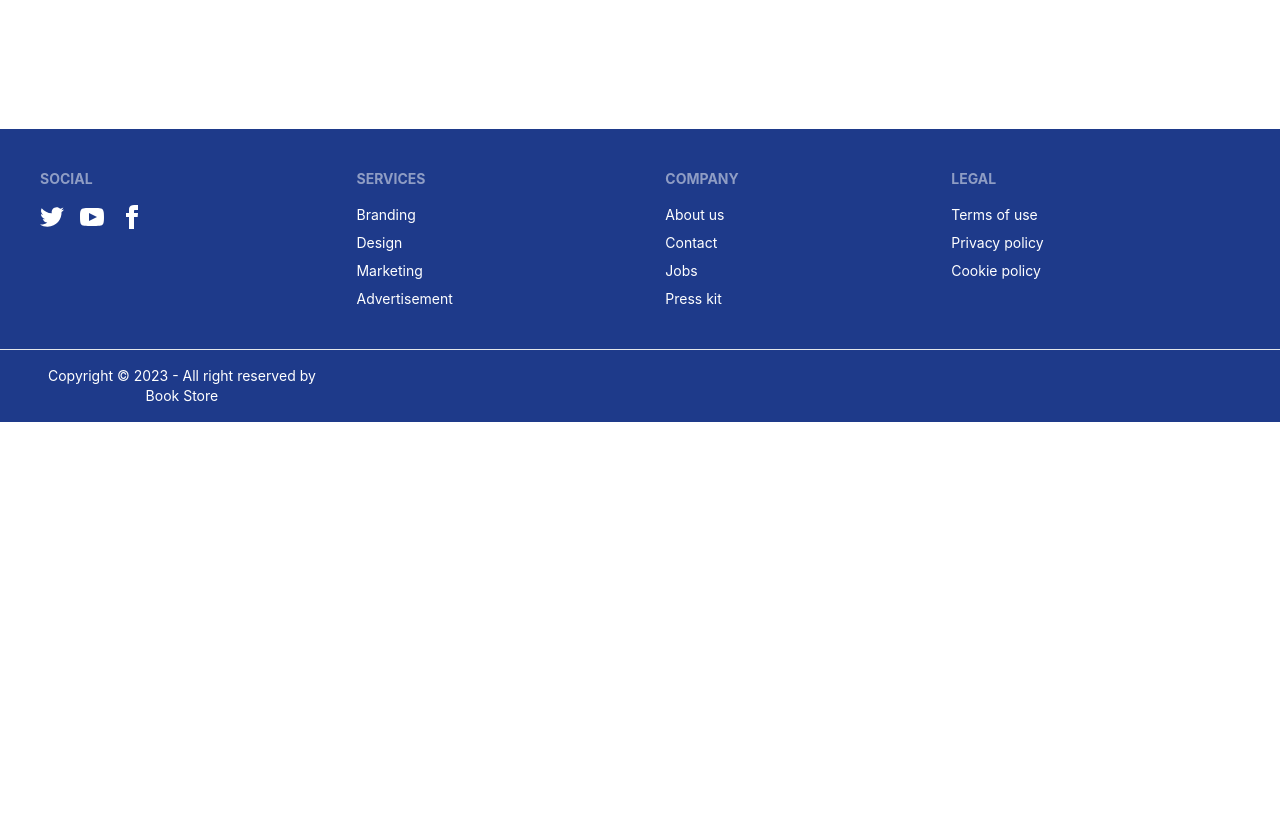
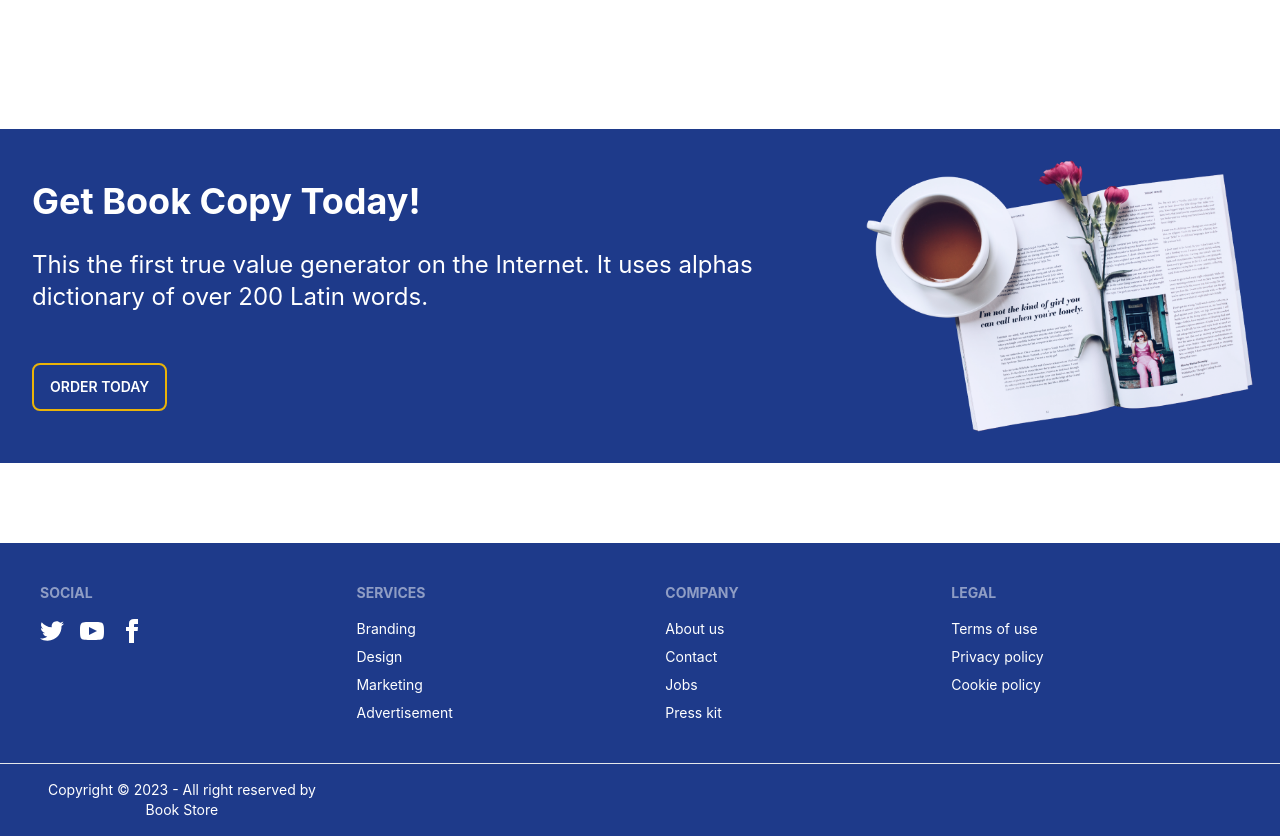
Before and after one commit to imashiqe/book-app, a React (Create React App) app: page / in a window 1280 px wide. Shown: the part 2080-2916 px from the top of the page. Before the commit the page ends 2502 px from the top, so only its background shows below. Built offline with nearby package versions, Linux system fonts and the light colour scheme.

Commit message:
get book part finished

```diff
--- /dev/null
+++ b/src/component/Home/Book_copy/Book_copy.js
@@ -0,0 +1,26 @@
+import React from 'react';
+import bookcopy from '../../../assets/image/booktea.png';
+const Book_copy = () => {
+    return (
+        <div className='my-20 bg-blue-900'>
+
+
+        <div className='grid grid-cols-1 lg;grid-cols-2 container py-5 mx-auto'>
+        <div className="card card-side  ">
+
+  <div className="card-body">
+    <h2 className="card-title text-4xl text-white font-bold pb-5">Get Book Copy Today!</h2>
+    <p className='text-2xl text-white'>This the first true value generator on the Internet. It uses alphas dictionary of over 200 Latin words.</p>
+    <div className="card-actions ">
+      <button className="btn btn-primary bg-transparent border-2 border-yellow-500">Order Today</button>
+    </div>
+  </div>
+
+  <figure><img src={bookcopy} alt="Movie"/></figure>
+</div>
+        </div>
+    </div>
+    );
+};
+
+export default Book_copy;
--- a/src/component/Home/Home.js
+++ b/src/component/Home/Home.js
@@ -1,6 +1,7 @@
 import React from 'react';
 import About_author from './Banner/About_author/About_author';
 import Banner from './Banner/Banner';
+import Book_copy from './Book_copy/Book_copy';
 import Book_include from './Book_include/Book_include';
 import Trusted from './Trusted/Trusted';
 
@@ -11,6 +12,7 @@ const Home = () => {
             <Book_include></Book_include>
             <About_author></About_author>
             <Trusted></Trusted>
+            <Book_copy></Book_copy>
         </div>
     );
 };
```
